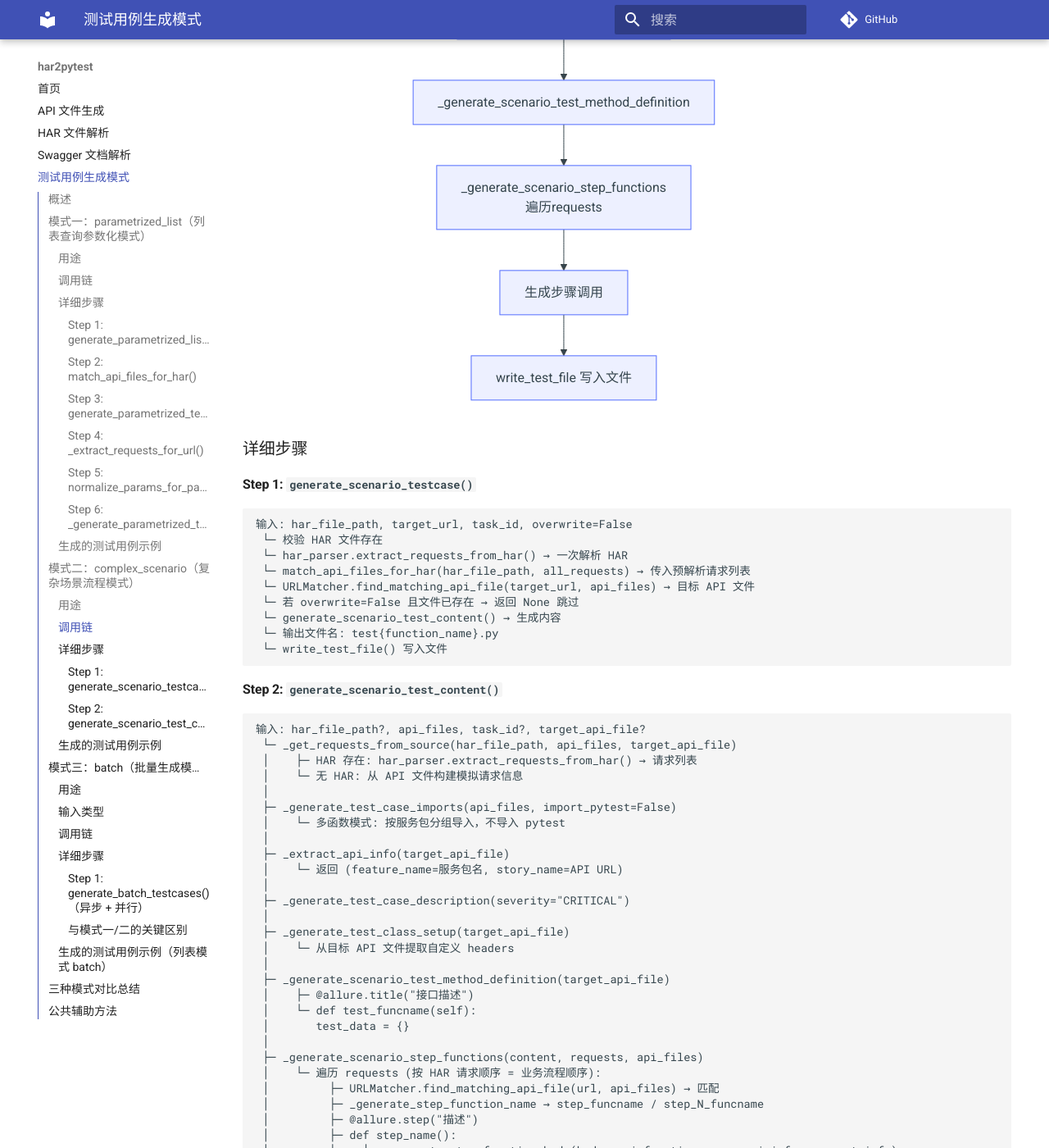
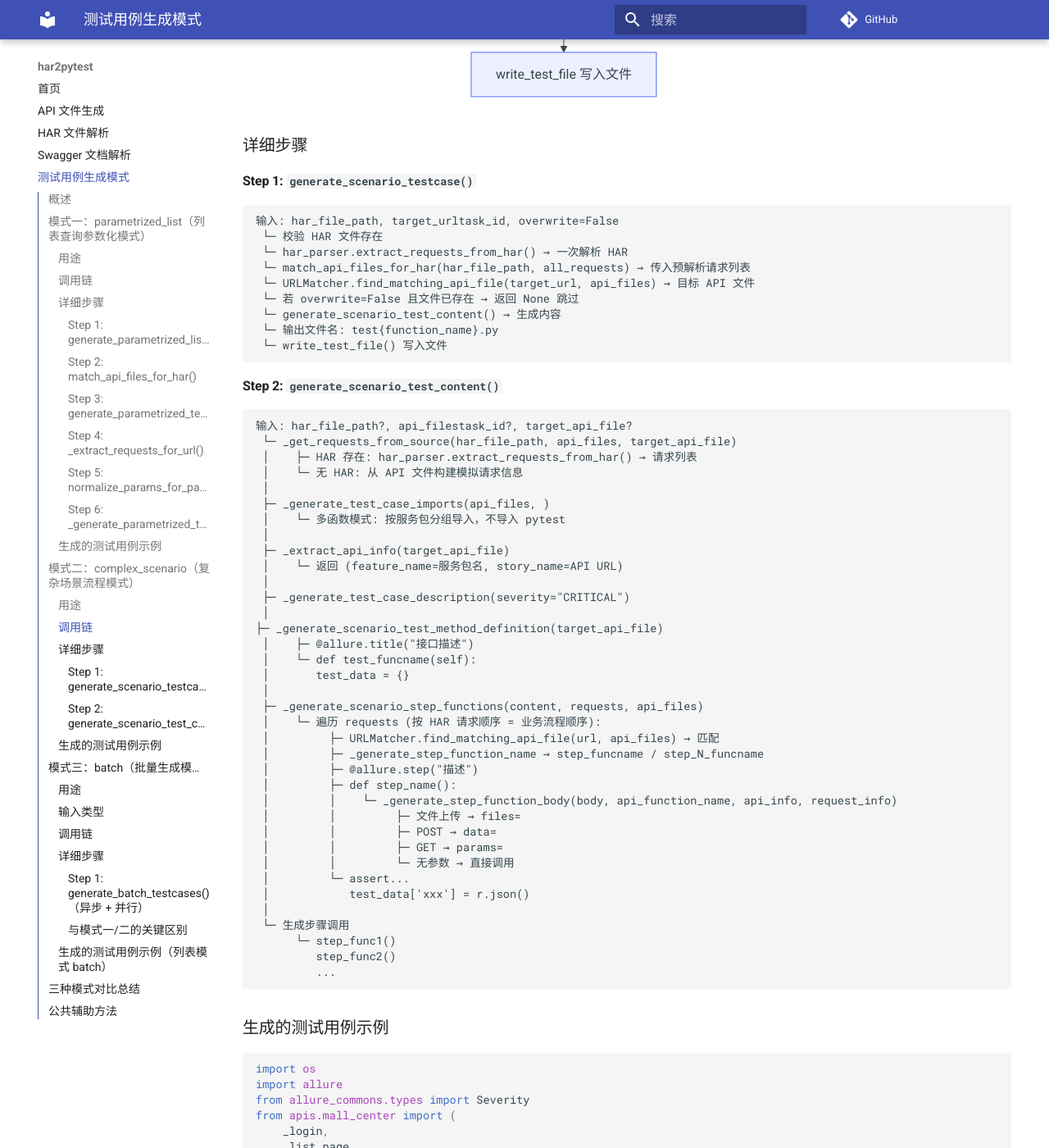
Before and after one commit to hewei198711/har2pytest, an MkDocs documentation site: the page built from docs/testcase_generation_modes.md, in a window 1280 px wide and 1400 px high, scrolled down 7602 px. Shown: the whole window at 82% size. Built offline with MkDocs 1.6.1 and Material for MkDocs 9.7.7, drawn with Linux system fonts in a browser that asks for light colours; comment, search, counter and statistics services are not loaded; some of the changed text lies outside the part shown.

Commit message:
docs: 同步更新文档反映客户端重构和异步模式支持
- 更新 README.md 项目结构说明
- 更新 docs/ 下所有文档反映 import 路径变更、异步模式等变更

````diff
--- a/docs/testcase_generation_modes.md
+++ b/docs/testcase_generation_modes.md
@@ -38,8 +38,7 @@
     K -->|否| O[_generate_test_case_imports]
     M --> O
     O --> P[_generate_test_case_description]
-    P --> Q[_generate_test_class_setup]
-    Q --> R[_generate_parametrized_test_methods]
+    P --> R[_generate_parametrized_test_methods]
     R --> S[write_test_file 写入文件]
 ```
 
@@ -48,7 +47,7 @@
 #### Step 1: `generate_parametrized_list_testcases()`
 
 ```
-输入: har_file_path, task_id, target_url?, overwrite=False
+输入: har_file_pathtask_id, target_url?, overwrite=False
  └─ 校验 HAR 文件存在
  └─ match_api_files_for_har() → 获取匹配的 API 文件列表
  └─ 遍历每个 api_file:
@@ -89,10 +88,9 @@
  ├─ 无参数 → 返回 None
  │
  └─ [生成代码]
-      ├─ _generate_test_case_imports(单函数, import_pytest=True)
-      ├─ _generate_test_case_description(severity="NORMAL")
-      ├─ _generate_test_class_setup() → 默认 headers
-      └─ _generate_parametrized_test_methods(param_items, ...)
+      ├─ _generate_test_case_imports(单函数, )
+     ├─ _generate_test_case_description(severity="NORMAL")
+     └─ _generate_parametrized_test_methods(param_items, ...)
 ```
 
 #### Step 4: `_extract_requests_for_url()`
@@ -155,13 +153,6 @@
 @allure.story('/api/mall/list')
 class TestClass:
 
-    def setup_class(self):
-        self.headers = {
-            "channel": "pc",
-            "client": "op",
-            "authorization": f"bearer {os.environ['token']}",
-        }
-
     @pytest.mark.parametrize("status", [1, 2, 3])
     @allure.title("商品列表: status 查询")
     def test_0_list_page(self, status):
@@ -170,9 +161,10 @@
             "page": "1",
             "page_size": "20",
         }
-        with _list_page(params=params, headers=self.headers) as r:
+        with _list_page(params=params) as r:
             assert r.status_code == 200
-            assert r.json()['code'] == 200
+            data = r.json()
+            assert data['code'] == 200
 
     @pytest.mark.parametrize("category_id", ["1001", "1002"])
     @allure.title("商品列表: category_id 查询")
@@ -182,9 +174,10 @@
             "page": "1",
             "page_size": "20",
         }
-        with _list_page(params=params, headers=self.headers) as r:
+        with _list_page(params=params) as r:
             assert r.status_code == 200
-            assert r.json()['code'] == 200
+            data = r.json()
+            assert data['code'] == 200
 ```
 
 ---
@@ -205,13 +198,12 @@
     C -->|是 或文件不存在| E[har_parser.extract_requests_from_har<br/>一次解析HAR]
     E --> F[match_api_files_for_har<br/>传入预解析请求列表]
     F --> G[URLMatcher.find_matching_api_file<br/>target_url → 定位目标API]
-    G --> H[generate_scenario_test_content<br/>har_file_path, api_files, task_id, target_api_file]
+    G --> H[generate_scenario_test_content<br/>har_file_path, api_filestask_id, target_api_file]
     H --> I[_get_requests_from_source<br/>优先HAR/回退API文件]
-    I --> J[_generate_test_case_imports<br/>多函数, import_pytest=False]
+    I --> J[_generate_test_case_imports<br/>多函数, ]
     J --> K[_extract_api_info<br/>feature_name, story_name]
     K --> L[_generate_test_case_description<br/>severity=CRITICAL]
-    L --> M[_generate_test_class_setup<br/>target_api_file → 自定义headers]
-    M --> N[_generate_scenario_test_method_definition]
+    L --> N[_generate_scenario_test_method_definition]
     N --> O[_generate_scenario_step_functions<br/>遍历requests]
     O --> P[生成步骤调用]
     P --> Q[write_test_file 写入文件]
@@ -222,7 +214,7 @@
 #### Step 1: `generate_scenario_testcase()`
 
 ```
-输入: har_file_path, target_url, task_id, overwrite=False
+输入: har_file_path, target_urltask_id, overwrite=False
  └─ 校验 HAR 文件存在
  └─ har_parser.extract_requests_from_har() → 一次解析 HAR
  └─ match_api_files_for_har(har_file_path, all_requests) → 传入预解析请求列表
@@ -236,12 +228,12 @@
 #### Step 2: `generate_scenario_test_content()`
 
 ```
-输入: har_file_path?, api_files, task_id?, target_api_file?
+输入: har_file_path?, api_filestask_id?, target_api_file?
  └─ _get_requests_from_source(har_file_path, api_files, target_api_file)
  │    ├─ HAR 存在: har_parser.extract_requests_from_har() → 请求列表
  │    └─ 无 HAR: 从 API 文件构建模拟请求信息
  │
- ├─ _generate_test_case_imports(api_files, import_pytest=False)
+ ├─ _generate_test_case_imports(api_files, )
  │    └─ 多函数模式: 按服务包分组导入，不导入 pytest
  │
  ├─ _extract_api_info(target_api_file)
@@ -249,10 +241,7 @@
  │
  ├─ _generate_test_case_description(severity="CRITICAL")
  │
- ├─ _generate_test_class_setup(target_api_file)
- │    └─ 从目标 API 文件提取自定义 headers
- │
- ├─ _generate_scenario_test_method_definition(target_api_file)
+├─ _generate_scenario_test_method_definition(target_api_file)
  │    ├─ @allure.title("接口描述")
  │    └─ def test_funcname(self):
  │       test_data = {}
@@ -294,11 +283,6 @@
 @allure.story('/order/submit')
 class TestClass:
 
-    def setup_class(self):
-        self.headers = {
-            "authorization": f"{os.environ['token']}",
-        }
-
     @allure.title("商品下单流程")
     def test_submit_order(self):
 
@@ -308,26 +292,29 @@
         @allure.step("用户登录")
         def step_login():
             data = {"username": "test", "password": "123456"}
-            with _login(data=data, headers=self.headers) as r:
+            with _login(data=data) as r:
                 assert r.status_code == 200
-                assert r.json()['code'] == 200
-                test_data['token'] = r.json()['data']['token']
+                data = r.json()
+                assert data['code'] == 200
+                test_data['token'] = data['data']['token']
 
         @allure.step("获取商品列表")
         def step_list_page():
             params = {"page": "1", "page_size": "20"}
-            with _list_page(params=params, headers=self.headers) as r:
+            with _list_page(params=params) as r:
                 assert r.status_code == 200
-                assert r.json()['code'] == 200
-                test_data['product_list'] = r.json()
+                data = r.json()
+                assert data['code'] == 200
+                test_data['product_list'] = data
 
         @allure.step("提交订单")
         def step_submit_order():
             data = {"product_id": test_data['product_list']['data'][0]['id']}
-            with _submit_order(data=data, headers=self.headers) as r:
+            with _submit_order(data=data) as r:
                 assert r.status_code == 200
-                assert r.json()['code'] == 200
-                test_data['order_id'] = r.json()['data']['order_id']
+                data = r.json()
+                assert data['code'] == 200
+                test_data['order_id'] = data['data']['order_id']
 
         # 执行所有测试步骤
         step_login()
@@ -391,9 +378,9 @@
       │    ├─ 若 overwrite=False 且测试文件已存在 → "skipped"
       │    ├─ 判断模式:
       │    │    ├─ "列表" in description → parametrized_list
-      │    │    │    └─ generate_parametrized_test_content(None, api_file, task_id)
-      │    │    └─ 其他 → complex_scenario
-      │    │         └─ generate_scenario_test_content(None, [api_file], task_id, api_file)
+    │    │    │    └─ generate_parametrized_test_content(None, api_file, task_id)
+    │    │    └─ 其他 → complex_scenario
+    │    │         └─ generate_scenario_test_content(None, [api_file], task_id, api_file)
       │    └─ await write_test_file() → 异步写入 → "generated"
       └─ 汇总所有结果 → {total, skipped, generated, failed, generated_files}
  └─ await format_directory(output_dir) → 批量 ruff 格式化
@@ -429,12 +416,6 @@
 @allure.story('/api/mall/list')
 class TestClass:
 
-    def setup_class(self):
-        self.headers = {
-            "channel": "pc",
-            "client": "op",
-        }
-
     @pytest.mark.parametrize("status", [0, 1, 2])
     @allure.title("商品列表: status 查询")
     def test_0_list_page(self, status):
@@ -443,9 +424,10 @@
             "page": "1",
             "page_size": "20",
         }
-        with _list_page(data=data, headers=self.headers) as r:
+        with _list_page(data=data) as r:
             assert r.status_code == 200
-            assert r.json()['code'] == 200
+            data = r.json()
+            assert data['code'] == 200
 ```
 
 ---
@@ -481,5 +463,4 @@
 | `_parse_state_values()` | 从备注解析状态枚举值 | batch |
 | `_generate_test_case_imports()` | 生成导入语句 | 所有模式 |
 | `_generate_test_case_description()` | 生成 allure 描述 | 所有模式 |
-| `_generate_test_class_setup()` | 生成 setup_class | 所有模式 |
 | `_generate_step_function_body()` | 生成步骤函数体 | scenario |
````
Also changed, not shown: README.md (+12 -0 lines), docs/api_file_generation.md (+36 -24 lines), docs/har_file_parsing.md (+4 -3 lines), docs/index.md (+13 -1 lines).
